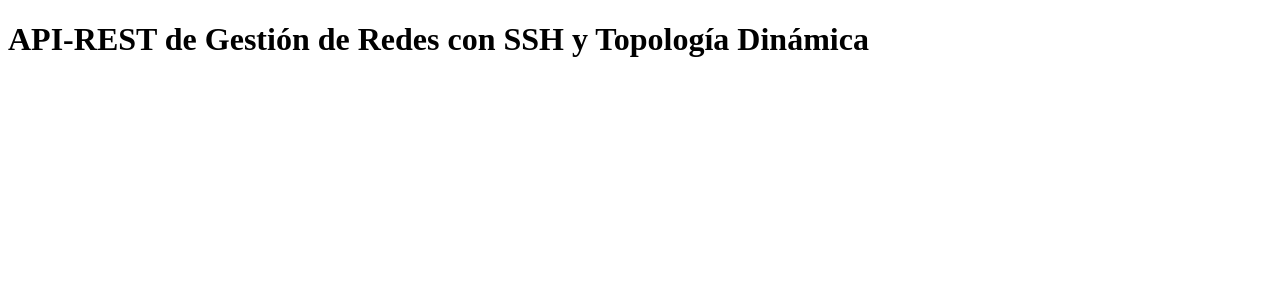
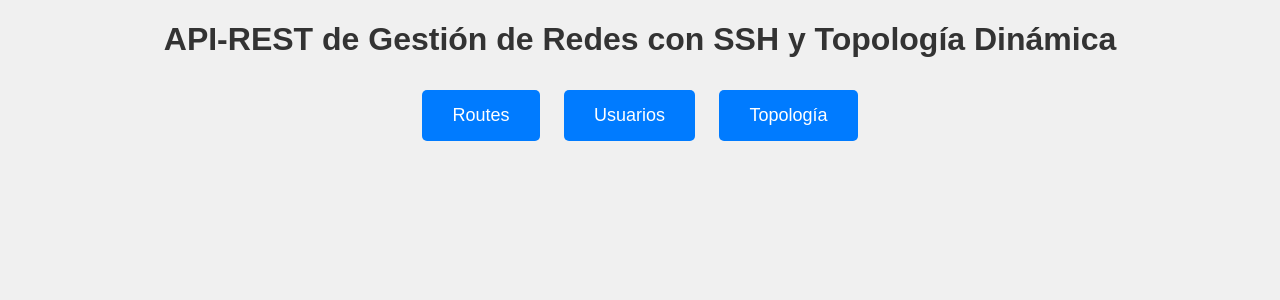
Before and after one commit to ToscanoCarlos/ProyectoRedes, a Flask app: template templates/index.html in a window 1280 px wide. Shown: the top 300 px of the page. Run offline with Flask 3, Linux system fonts and the light colour scheme; the template is opened without the code that fills it, so the values that code supplies are empty.

Commit message:
Add HTML as a Base

```diff
--- a/app.py
+++ b/app.py
@@ -1,4 +1,4 @@
-from flask import Flask, url_for, jsonify, request
+from flask import Flask, url_for, jsonify, request, render_template
 from utils.db import db
 
 app = Flask(__name__)
@@ -90,6 +90,22 @@ class Usuario(db.Model):
             raise ValidaError('Usuario inválido: falta ' + e.args[0])
         return self
 
+@app.route('/')
+def index():
+    return render_template('index.html')
+
+@app.route('/usuarios')
+def usuarios():
+    return render_template('usuarios.html')
+
+@app.route('/topologia')
+def topologia():
+    return render_template('topologia.html')
+
+@app.route('/routes')
+def routes():
+    return render_template('routes.html')
+
 @app.route('/routers', methods=['GET'])
 def get_all_routers():
     routers = Router.query.all()
--- a/templates/index.html
+++ b/templates/index.html
@@ -4,8 +4,37 @@
     <meta charset="UTF-8">
     <meta name="viewport" content="width=device-width, initial-scale=1.0">
     <title>Gestión de Redes</title>
+    <style>
+        body {
+            font-family: Arial, sans-serif;
+            text-align: center;
+            background-color: #f0f0f0;
+        }
+        h1 {
+            color: #333;
+        }
+        a.btn {
+            display: inline-block;
+            padding: 15px 30px;
+            background-color: #007BFF;
+            color: #fff;
+            text-decoration: none;
+            font-size: 18px;
+            margin: 10px;
+            border: none;
+            border-radius: 5px;
+            cursor: pointer;
+        }
+        a.btn:hover {
+            background-color: #0056b3;
+        }
+    </style>
 </head>
 <body>
     <h1>API-REST de Gestión de Redes con SSH y Topología Dinámica</h1>
+
+    <a href="{{ url_for('routes')}}" class="btn">Routes</a>
+    <a href="{{ url_for('usuarios') }}" class="btn">Usuarios</a>
+    <a href="{{ url_for('topologia')}}" class="btn">Topología</a>
 </body>
 </html>
```
Also changed, not shown: templates/routes.html (added, +63 -0 lines), templates/topologia.html (added, +24 -0 lines), templates/usuarios.html (added, +43 -0 lines).
